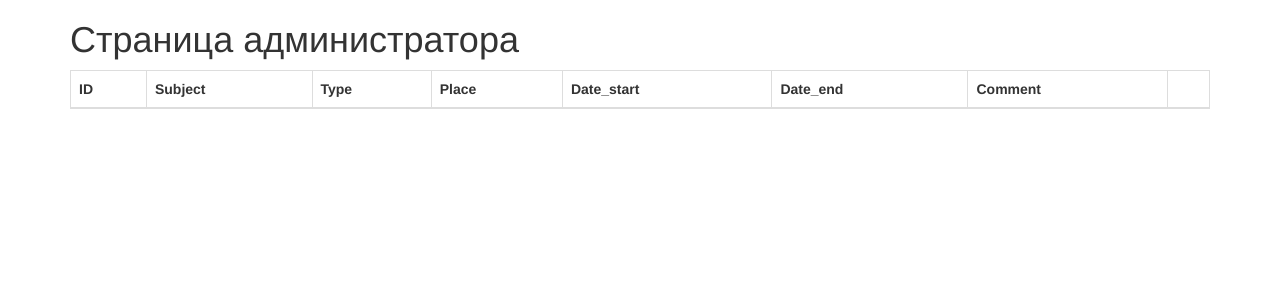
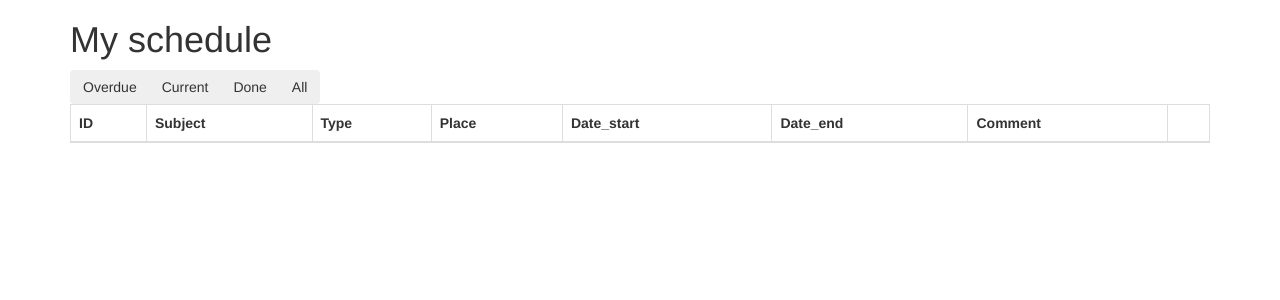
Before and after one commit to CatherineChernogor/Task-manager-php-project, a PHP site: page /admin in a window 1280 px wide. Shown: the top 300 px of the page. Run offline with PHP 8.4, Linux system fonts and the light colour scheme; data that the repository does not hold is empty; some libraries are stand-ins or nearby versions.

Commit message:
add buttons all, done, current and overdue

```diff
--- a/new version/views/admin.php
+++ b/new version/views/admin.php
@@ -2,10 +2,17 @@
 
 <div class="container" id="orderAdminApp">
 
-    <h1>Страница администратора</h1>
+    <h1>My schedule</h1>
 
     <div class="row">
         <div class="col-md-12" v-cloak v-if="!order">
+            <div class="btn-group" role="group" aria-label="Basic example">
+                <button type="button" class="btn btn-outline-success" v-on:click="overdue()">Overdue</button>
+                <button type="button" class="btn btn-outline-success" v-on:click="current()">Current</button>
+                <button type="button" class="btn btn-outline-success" v-on:click="done()">Done</button>
+                <button type="button" class="btn btn-outline-success" v-on:click="all()">All</button>
+
+            </div>
             <table class="table table-bordered table-hover">
                 <thead>
                     <tr>
@@ -51,14 +58,13 @@
 </div>
 
 <script type="text/javascript">
-
     axios.defaults.headers['X-Requested-With'] = 'XMLHttpRequest';
 
     new Vue({
         el: '#orderAdminApp',
         data: {
             order: null,
-        orders: <?= json_encode($orders)?>,
+            orders: <?= json_encode($orders) ?>,
             types: <?= json_encode(App\Models\Order::list_types()) ?>,
             has_errors: false,
             errors: [],
@@ -77,7 +83,7 @@ new Vue({
                 this.order = order;
             },
             del: function(order) {
-            if (confirm('Delete event №' + order.id)){
+                if (confirm('Delete event №' + order.id)) {
                     order.deleting = true;
                     axios.delete('/admin.php?id=' + order.id).then(response => {
                         this.orders.splice(this.orders.indexOf(order), 1);
@@ -97,22 +103,17 @@ new Vue({
                 axios.put('/admin.php?id=' + this.order.id, this.order).then(response => {
                     this.sending = false;
 
-                if (response.data.message)
-                {
+                    if (response.data.message) {
                         this.message = response.data.message;
                     }
                 }).catch(error => {
                     this.sending = false;
 
-                if (error.response)
-                {
+                    if (error.response) {
                         this.has_errors = true;
                         this.errors = error.response.data.errors;
-                }
-                else if (error.message)
-                {
-                    switch (error.message)
-                    {
+                    } else if (error.message) {
+                        switch (error.message) {
                             case 'Network Error':
                                 this.danger_message = 'Пропало соединение с сервером. Повторите отправку.';
                                 break;
@@ -121,7 +122,71 @@ new Vue({
                         }
                     }
                 });
+            },
+
+            current: function() {
+
+                axios.get('').then(response => {
+
+                    let now = new Date();
+                    let orders = response.data.orders.filter(function(line) {
+                        if (Date.parse(line.date_end) > now.getTime() && !line.comment.match(/(done)|(сделан)|(заверш)/iu)) {
+                            return line;
                         }
+
+                    });
+
+                    this.orders = orders;
+
+                }).catch(error => {
+                    console.log(error);
+                    alert("Error, check console");
+                })
+            },
+            done: function() {
+
+                axios.get('').then(response => {
+
+                    let orders = response.data.orders.filter(function(line) {
+                        if (line.comment.match(/(done)|(сделан)|(заверш)/iu))
+                            return line;
+                    });
+
+                    this.orders = orders;
+
+                }).catch(error => {
+                    console.log(error);
+                    alert("Error, check console");
+                })
+            },
+            all: function() {
+                axios.get('').then(response => {
+                    this.orders = response.data.orders;
+
+                }).catch(error => {
+                    console.log(error);
+                    alert("Error, check console");
+                })
+            },
+            overdue: function() {
+                axios.get('').then(response => {
+
+                    let now = new Date();
+                    let orders = response.data.orders.filter(function(line) {
+                        if (Date.parse(line.date_end) < now.getTime() && !line.comment.match(/(done)|(сделан)|(заверш)/iu)) {
+                            return line;
+                        }
+
+                    });
+
+                    this.orders = orders;
+
+                }).catch(error => {
+                    console.log(error);
+                    alert("Error, check console");
+                })
+            }
+
         }
     });
 </script>
```
Lines whose indentation alone changed are shown as unchanged.
